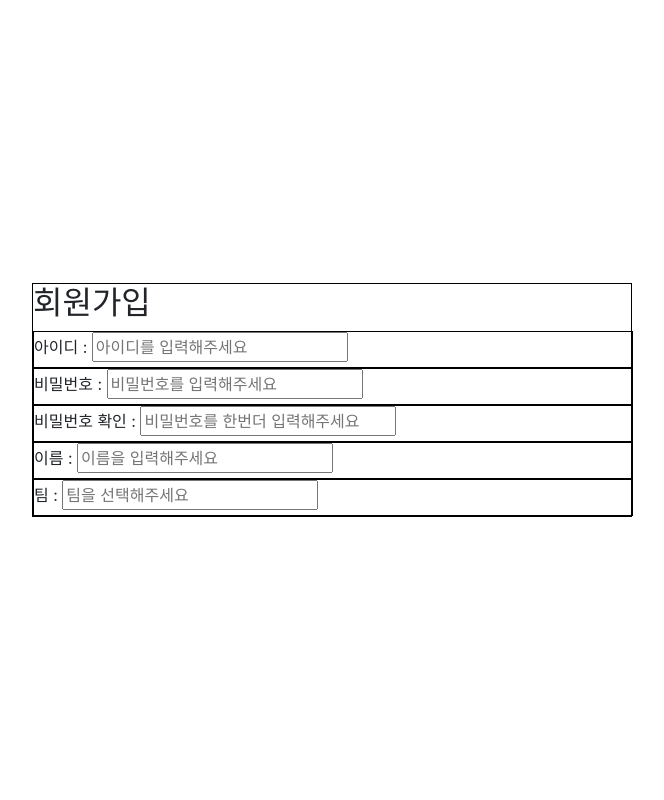
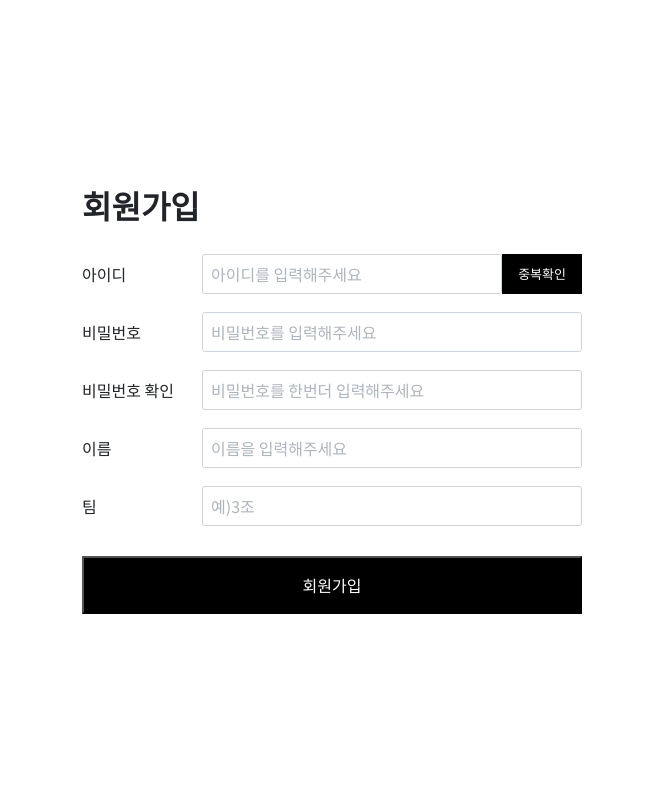
Before and after one commit to dkdkf77/4class, a Flask app: page /signup in a window 1280 px wide. Shown: the whole page, without its empty margins (308-972 px from the left). Run offline with Flask 2, Linux system fonts and the light colour scheme; some libraries are stand-ins or nearby versions.

Commit message:
로그인 회원가입 html css 작업완료

```diff
--- a/static/css/default.css
+++ b/static/css/default.css
@@ -1,7 +1,4 @@
-/* http://meyerweb.com/eric/tools/css/reset/
-   v2.0 | 20110126
-   License: none (public domain)
-*/
+@import url("https://fonts.googleapis.com/css2?family=Noto+Sans+KR:wght@100;300;400;500;700;900&display=swap");
 *,
 *::before,
 *::after {
@@ -9,12 +6,10 @@
   margin: 0;
 }
 body {
-  font-family: -apple-system, BlinkMacSystemFont, "Segoe UI", Roboto,
-    "Helvetica Neue", Arial, sans-serif, "Apple Color Emoji", "Segoe UI Emoji",
-    "Segoe UI Symbol";
+  font-family: "Noto Sans KR", sans-serif !important;
+  font-size: 13px;
 }
 html,
-body,
 div,
 span,
 applet,
@@ -97,9 +92,6 @@ video {
   margin: 0;
   padding: 0;
   border: 0;
-  font-size: 100%;
-  /* font: inherit; */
-  vertical-align: baseline;
 }
 /* HTML5 display-role reset for older browsers */
 article,
@@ -115,11 +107,7 @@ nav,
 section {
   display: block;
 }
-body {
-  line-height: 1.3;
-  overflow-x: hidden;
-  background-color: white;
-}
+
 ol,
 ul {
   list-style: none;
--- a/static/css/style.css
+++ b/static/css/style.css
@@ -1,11 +1,60 @@
-.signup-container {
+.sub-title {
+  margin-bottom: 30px;
+  font-size: 32px;
+  font-weight: 600;
+}
+.signup-container,
+.login-container {
   width: 100%;
   height: 100vh;
   display: flex;
   justify-content: center;
   align-items: center;
 }
-.signup-wrap {
-  width: 600px;
-  border: 1px solid black;
+.signup-wrap,
+.login-wrap {
+  width: 500px;
 }
+.label-wrap {
+  display: flex;
+  justify-content: space-between;
+  align-items: center;
+  margin-top: 18px;
+}
+.label-wrap label {
+  width: 120px;
+  margin: 0;
+}
+.label-wrap input {
+  flex: 1;
+  padding: 8px;
+  height: 40px;
+  border: 1px solid #ced4da;
+  border-radius: 3px;
+}
+.label-wrap input::placeholder {
+  color: #adb5bd;
+}
+.id-check {
+  padding: 8px 15px;
+  height: 40px;
+  border: 1px solid #000;
+  background-color: #000;
+  color: #fff;
+  font-size: 13px;
+}
+.defautl-btn {
+  width: 100%;
+  margin-top: 30px;
+  padding: 15px;
+  background-color: black;
+  color: #fff;
+}
+.signup-page-btn {
+  display: block;
+  margin-top: 10px;
+  text-align: center;
+  border: 1px solid #000;
+  background-color: #fff;
+  color: #000;
+}
--- a/static/js/script.js
+++ b/static/js/script.js
@@ -1 +1,13 @@
-console.log("script");
+const loginBtn = document.querySelector(".login-btn");
+const signupBtn = document.querySelector(".signup-btn");
+
+if (loginBtn) {
+  loginBtn.addEventListener("click", (e) => {
+    console.log("login btn click");
+  });
+}
+if (signupBtn) {
+  signupBtn.addEventListener("click", (e) => {
+    console.log("signup btn click");
+  });
+}
--- a/templates/signup.html
+++ b/templates/signup.html
@@ -2,28 +2,30 @@
 {% block content %}
 <div class="signup-container">
     <section class="signup-wrap">
-        <h2>회원가입</h2>
+        <h2 class="sub-title">회원가입</h2>
         <div class="signup-form-wrap">
-            <div class="signup-wrap">
-                <label>아이디 : </label>
-                <input placeholder="아이디를 입력해주세요"/>
+            <div class="label-wrap">
+                <label>아이디</label>
+                <input type="text" class="signup-id" placeholder="아이디를 입력해주세요"/>
+                <button class="id-check">중복확인</button>
             </div>
-            <div class="signup-wrap">
-                <label>비밀번호 : </label>
-                <input placeholder="비밀번호를 입력해주세요"/>
+            <div class="label-wrap">
+                <label>비밀번호</label>
+                <input type="password" class="signup-pw" placeholder="비밀번호를 입력해주세요"/>
             </div>
-            <div class="signup-wrap">
-                <label>비밀번호 확인 : </label>
-                <input placeholder="비밀번호를 한번더 입력해주세요"/>
+            <div class="label-wrap">
+                <label>비밀번호 확인</label>
+                <input type="password" class="signup-check-pw" placeholder="비밀번호를 한번더 입력해주세요"/>
             </div>
-            <div class="signup-wrap">
-                <label>이름 : </label>
-                <input placeholder="이름을 입력해주세요"/>
+            <div class="label-wrap">
+                <label>이름</label>
+                <input type="text" class="signup-name" placeholder="이름을 입력해주세요"/>
             </div>
-            <div class="signup-wrap">
-                <label>팀 : </label>
-                <input type="number" placeholder="팀을 선택해주세요"/>
+            <div class="label-wrap">
+                <label>팀</label>
+                <input type="text" class="signup-team" placeholder="예)3조"/>
             </div>
+            <button class="signup-btn defautl-btn">회원가입</button>
         </div>
     </section>
 </div>
```
Also changed, not shown: templates/login.html (+15 -4 lines).
